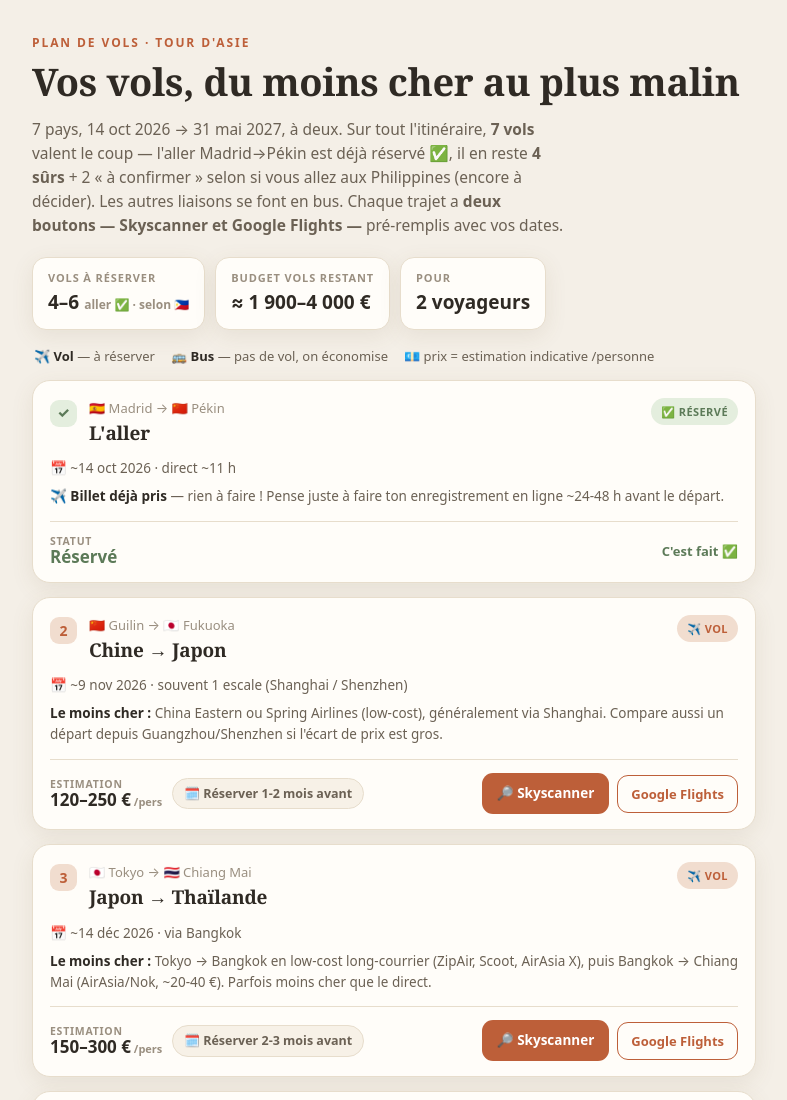
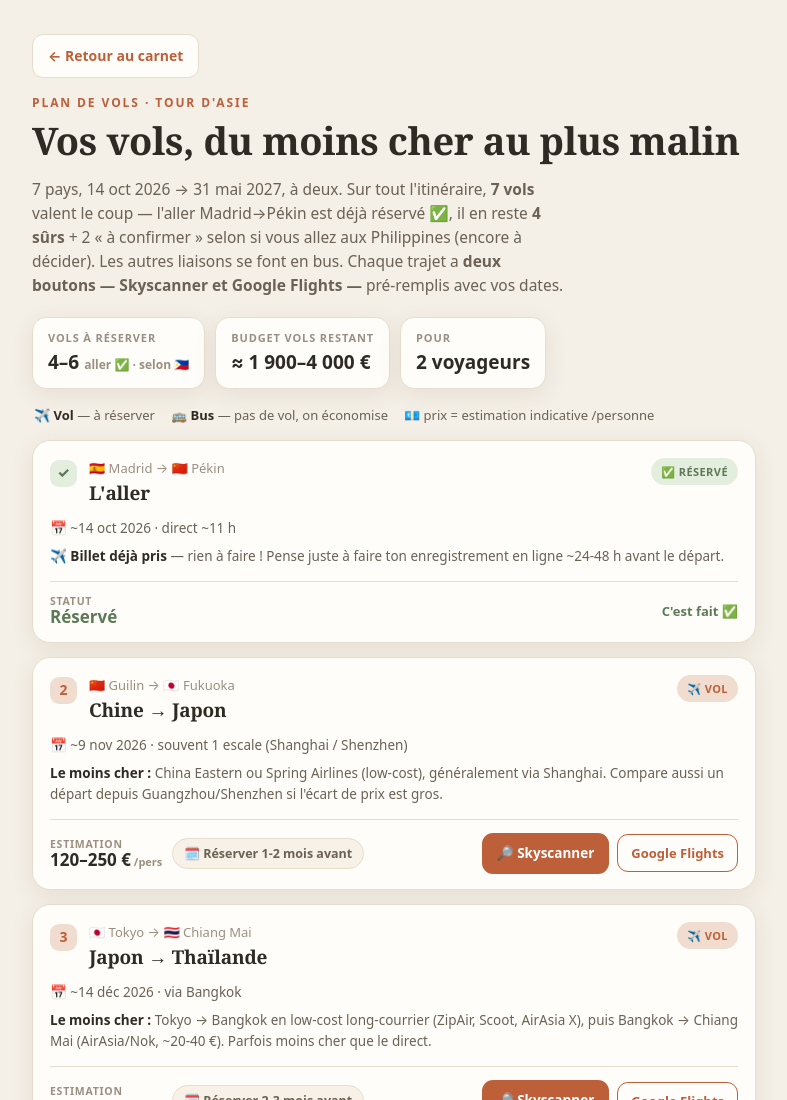
Before and after one commit to Tour-dasie/voyages, a plain HTML site: page vols.html in a window 1280 px wide. Shown: the top 1100 px of the page, without its empty margins (246-1033 px from the left). Drawn offline with Linux system fonts and the light colour scheme.

Commit message:
bouton retour plan de vols / vols.html

```diff
--- a/vols.html
+++ b/vols.html
@@ -90,9 +90,12 @@ h1{font-size:clamp(27px,5vw,38px);margin:8px 0 10px;line-height:1.08}
 footer{margin-top:26px;color:var(--muted);font-size:12px;text-align:center;line-height:1.6}
 a.plain{color:var(--acc);font-weight:600}
 @media (prefers-reduced-motion:reduce){*{transition:none!important}}
+.backbtn{display:inline-flex;align-items:center;gap:6px;color:var(--acc);text-decoration:none;font-weight:700;font-size:14px;margin:0 0 16px;background:var(--panel);border:1px solid var(--line);border-radius:11px;padding:10px 15px}
+.backbtn:hover{filter:brightness(1.05)}
 </style>
 
 </head><body><div class="wrap">
+  <a href="./" class="backbtn">← Retour au carnet</a>
   <div class="eyebrow">Plan de vols · Tour d'Asie</div>
   <h1>Vos vols, du moins cher au plus malin</h1>
   <p class="lede">7 pays, 14 oct 2026 → 31 mai 2027, à deux. Sur tout l'itinéraire, <b>7 vols</b> valent le coup — l'aller Madrid→Pékin est déjà réservé ✅, il en reste <b>4 sûrs</b> + 2 « à confirmer » selon si vous allez aux Philippines (encore à décider). Les autres liaisons se font en bus. Chaque trajet a <b>deux boutons — Skyscanner et Google Flights —</b> pré-remplis avec vos dates.</p>
```
